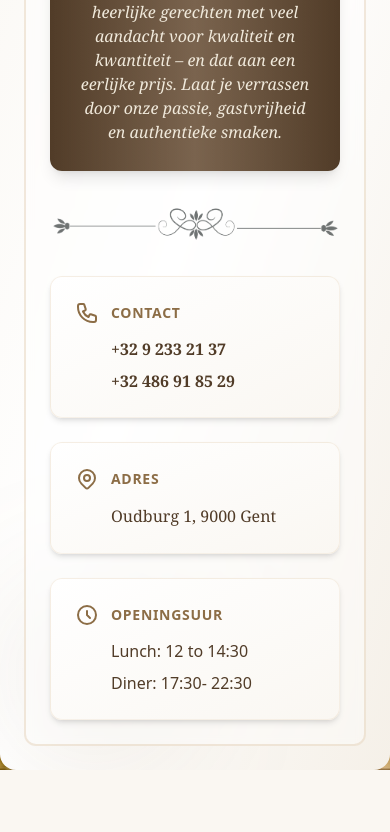
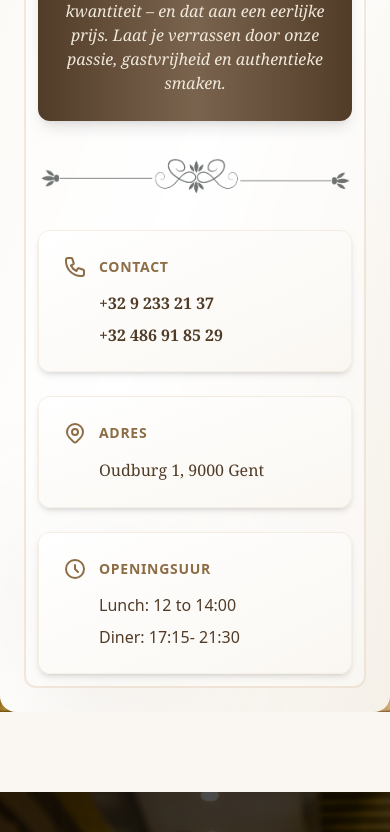
Before and after one commit to sapkotasuren/himalayan_restaurent, a Next.js app: page / in a window 390 px wide. Shown: the part 1160-1992 px from the top of the page. Built offline with nearby package versions, Linux system fonts and the light colour scheme.

Commit message:
fix:hero card responsiveness

```diff
--- a/components/HeroCard.tsx
+++ b/components/HeroCard.tsx
@@ -29,7 +29,7 @@ const HeroCard: React.FC<HeroCardProps> = ({ className }) => {
         <div className="absolute top-0 right-0 w-64 h-64 bg-[#d4b78f]/10 rounded-full blur-3xl"></div>
         <div className="absolute bottom-0 left-0 w-48 h-48 bg-[#8c6d46]/10 rounded-full blur-3xl"></div>
 
-        <div className="relative border-2 border-[#d4b78f]/30 h-full rounded-xl p-6 md:p-10 bg-white/40 backdrop-blur-sm">
+        <div className="relative border-2 border-[#d4b78f]/30 h-full rounded-xl p-3 md:p-2 bg-white/40 backdrop-blur-sm">
           <div className="w-full flex flex-col space-y-8">
             <div className="flex flex-col items-center space-y-4">
               <div className="text-center space-y-2">
@@ -162,8 +162,8 @@ const HeroCard: React.FC<HeroCardProps> = ({ className }) => {
                   </h3>
                 </div>
                 <div className="space-y-2 pl-9">
-                  <p className="text-[#513c28]">Lunch: 12 to 14:30</p>
-                  <p className="text-[#513c28]">Diner: 17:30- 22:30</p>
+                  <p className="text-[#513c28]">Lunch: 12 to 14:00</p>
+                  <p className="text-[#513c28]">Diner: 17:15- 21:30</p>
                 </div>
               </div>
             </div>
```
